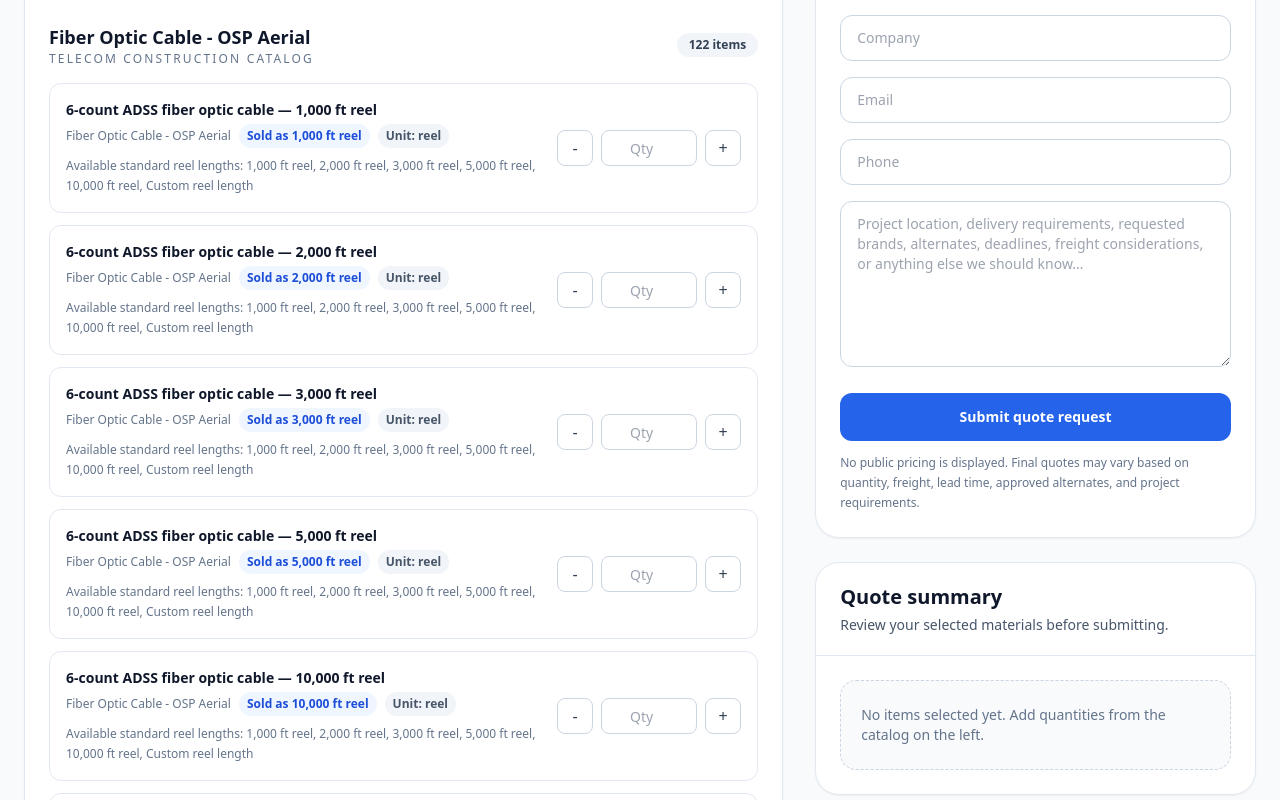
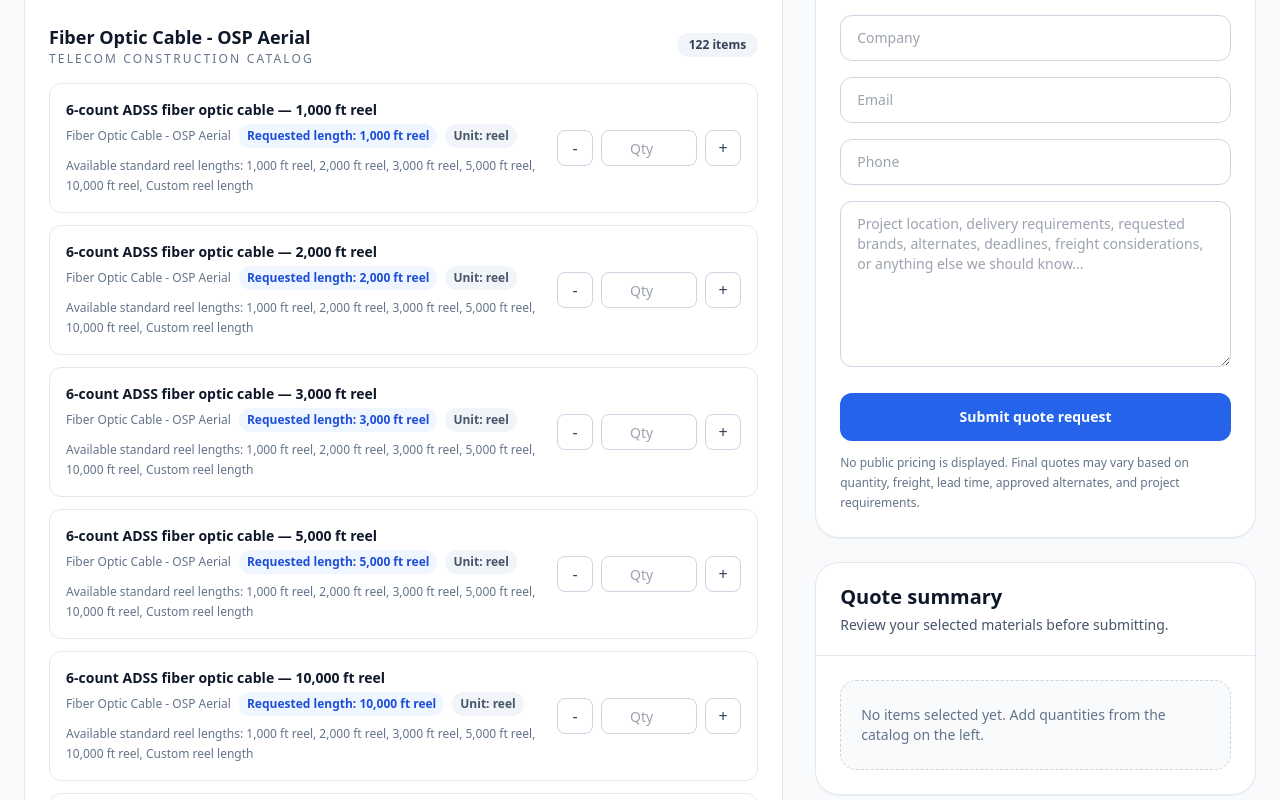
Before and after one commit to odiscom/odiscom-supply, a Next.js app: page /quote in a window 1280 px wide. Shown: the part 920-1720 px from the top of the page. Built offline with nearby package versions, Linux system fonts and the light colour scheme.

Commit message:
Describe catalog lengths as request options rather than confirmed availability

```diff
--- a/pages/quote.js
+++ b/pages/quote.js
@@ -22,7 +22,7 @@ function ProductRow({ category, item, quantity, onChange }) {
           <div className="text-sm font-semibold text-slate-900">{name}</div>
           <div className="mt-1 flex flex-wrap items-center gap-2 text-xs text-slate-500">
             <span>{category}</span>
-            {length && <span className="rounded-full bg-blue-50 px-2 py-1 font-bold text-blue-700">Sold as {length}</span>}
+            {length && <span className="rounded-full bg-blue-50 px-2 py-1 font-bold text-blue-700">Requested length: {length}</span>}
             <span className="rounded-full bg-slate-100 px-2 py-1 font-semibold text-slate-600">Unit: {unit}</span>
           </div>
           {lengthLabel && <div className="mt-2 text-xs leading-5 text-slate-500">{lengthLabel}</div>}
@@ -191,7 +191,7 @@ export default function QuotePage() {
                   <div className="rounded-3xl border border-slate-200 bg-white shadow-sm">
                     <div className="border-b border-slate-200 px-6 py-5"><h2 className="text-xl font-bold text-slate-900">Quote summary</h2><p className="mt-1 text-sm text-slate-600">Review your selected materials before submitting.</p></div>
                     <div className="px-6 py-6">
-                      {selectedList.length === 0 ? <div className="rounded-2xl border border-dashed border-slate-300 bg-slate-50 px-5 py-6 text-sm text-slate-500">No items selected yet. Add quantities from the catalog on the left.</div> : <><div className="mb-4 grid grid-cols-2 gap-3"><div className="rounded-2xl bg-slate-50 px-4 py-4"><div className="text-xs font-semibold uppercase tracking-[0.18em] text-slate-500">Line Items</div><div className="mt-1 text-2xl font-bold text-slate-900">{selectedList.length}</div></div><div className="rounded-2xl bg-slate-50 px-4 py-4"><div className="text-xs font-semibold uppercase tracking-[0.18em] text-slate-500">Total Units</div><div className="mt-1 text-2xl font-bold text-slate-900">{totalUnits}</div></div></div><div className="max-h-80 space-y-3 overflow-y-auto pr-1">{selectedList.map((item) => <div key={`${item.category}-${item.product_name}`} className="rounded-2xl border border-slate-200 bg-slate-50 px-4 py-3"><div className="flex items-start justify-between gap-3"><div className="min-w-0"><div className="text-sm font-semibold text-slate-900">{item.product_name}</div><div className="mt-1 text-xs text-slate-500">{item.category}</div>{item.length && <div className="mt-1 text-xs font-bold text-blue-700">Sold as {item.length}</div>}</div><div className="shrink-0 rounded-full bg-blue-100 px-3 py-1 text-xs font-semibold text-blue-700">Qty {item.quantity}</div></div></div>)}</div></>}
+                      {selectedList.length === 0 ? <div className="rounded-2xl border border-dashed border-slate-300 bg-slate-50 px-5 py-6 text-sm text-slate-500">No items selected yet. Add quantities from the catalog on the left.</div> : <><div className="mb-4 grid grid-cols-2 gap-3"><div className="rounded-2xl bg-slate-50 px-4 py-4"><div className="text-xs font-semibold uppercase tracking-[0.18em] text-slate-500">Line Items</div><div className="mt-1 text-2xl font-bold text-slate-900">{selectedList.length}</div></div><div className="rounded-2xl bg-slate-50 px-4 py-4"><div className="text-xs font-semibold uppercase tracking-[0.18em] text-slate-500">Total Units</div><div className="mt-1 text-2xl font-bold text-slate-900">{totalUnits}</div></div></div><div className="max-h-80 space-y-3 overflow-y-auto pr-1">{selectedList.map((item) => <div key={`${item.category}-${item.product_name}`} className="rounded-2xl border border-slate-200 bg-slate-50 px-4 py-3"><div className="flex items-start justify-between gap-3"><div className="min-w-0"><div className="text-sm font-semibold text-slate-900">{item.product_name}</div><div className="mt-1 text-xs text-slate-500">{item.category}</div>{item.length && <div className="mt-1 text-xs font-bold text-blue-700">Requested length: {item.length}</div>}</div><div className="shrink-0 rounded-full bg-blue-100 px-3 py-1 text-xs font-semibold text-blue-700">Qty {item.quantity}</div></div></div>)}</div></>}
                     </div>
                   </div>
 
```
